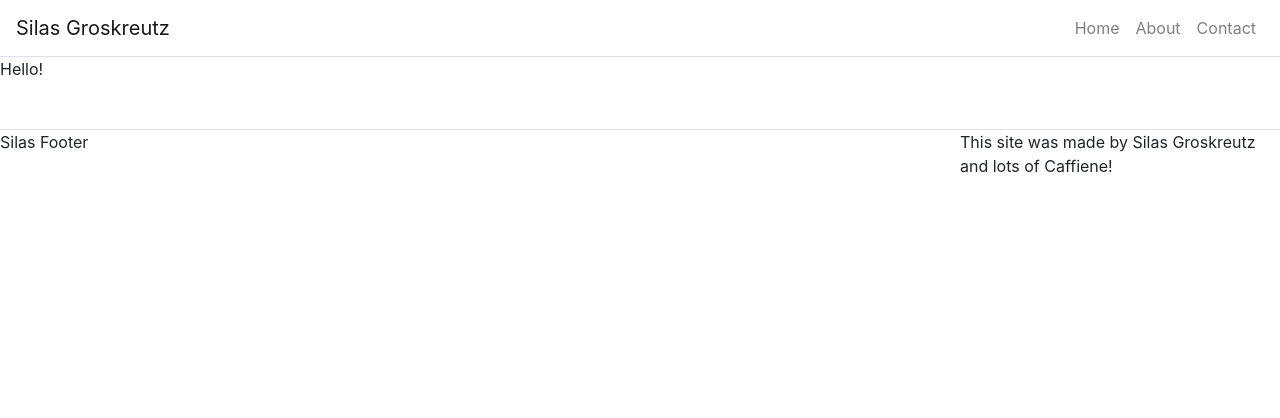
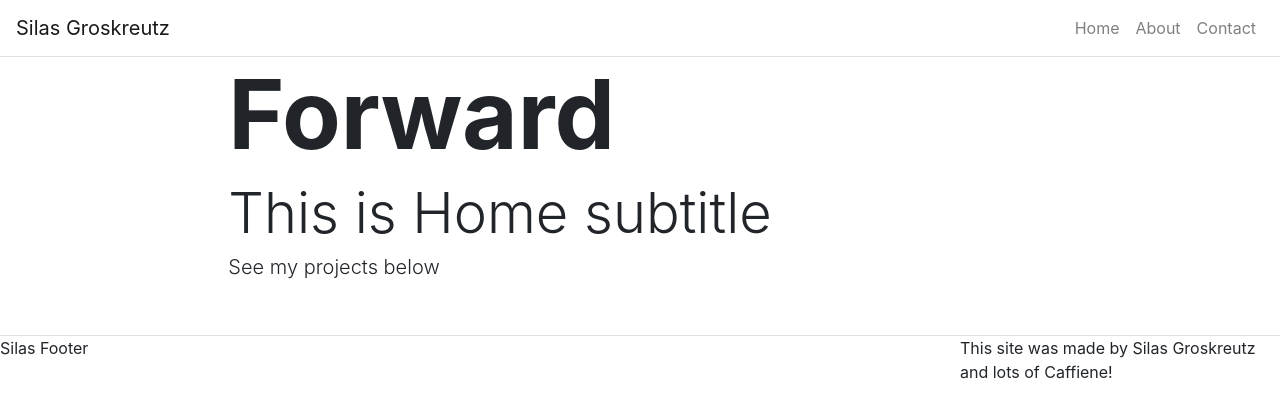
Before and after one commit to silasgroskreutz/react_portfolio_site, a React (Create React App) app: page / in a window 1280 px wide. Shown: the top 418 px of the page. Built offline with nearby package versions, Linux system fonts and the light colour scheme.

Commit message:
Added Hero component

```diff
--- a/src/App.js
+++ b/src/App.js
@@ -5,6 +5,9 @@ import Navbar from 'react-bootstrap/Navbar';
 import Nav from 'react-bootstrap/Nav';
 
 import Footer from './components/Footer';
+import HomePage from './pages/HomePage';
+import AboutPage from './pages/AboutPage';
+import ContactPage from './pages/ContactPage';
 
 import './App.css';
 
@@ -21,14 +24,18 @@ class App extends React.Component {
 
       home: {
         title: 'Forward',
-        subtitle: '',
+        subTitle: 'This is Home subtitle',
         subText: 'See my projects below'
       },
       about: {
-        title: 'Forward'
+        title: 'Forward',
+        subTitle: 'This is About subtitle',
+        subText: 'About Subtext'
       },
       contact: {
-        title: 'Forward'
+        title: 'Forward',
+        subtitle: 'This is Contact subtitle',
+        subText: 'Contact Subtext'
       }
     };
   }
@@ -54,7 +61,37 @@ class App extends React.Component {
               </Nav>
             </Navbar.Collapse>
           </Navbar>
-          Hello!
+          <Route
+            path='/'
+            exact
+            render={() => (
+              <HomePage
+                title={this.state.home.title}
+                subTitle={this.state.home.subTitle}
+                subText={this.state.home.subText}
+              />
+            )}
+          />
+          <Route
+            path='/about'
+            render={() => (
+              <AboutPage
+                title={this.state.home.title}
+                subTitle={this.state.home.subTitle}
+                subText={this.state.home.subText}
+              />
+            )}
+          />
+          <Route
+            path='/contact'
+            render={() => (
+              <ContactPage
+                title={this.state.home.title}
+                subTitle={this.state.home.subTitle}
+                subText={this.state.home.subText}
+              />
+            )}
+          />
           <Footer />
         </Container>
       </Router>
--- a/src/components/Footer.js
+++ b/src/components/Footer.js
@@ -1,4 +1,4 @@
-import React, { Component } from 'react';
+import React from 'react';
 import Container from 'react-bootstrap/Container';
 import Row from 'react-bootstrap/Row';
 import Col from 'react-bootstrap/Col';
--- /dev/null
+++ b/src/components/Hero.js
@@ -0,0 +1,29 @@
+import React from 'react';
+import Jumbotron from 'react-bootstrap/Jumbotron';
+import Container from 'react-bootstrap/Container';
+import Row from 'react-bootstrap/Row';
+import Col from 'react-bootstrap/Col';
+
+function Hero(props) {
+  return (
+    <Jumbotron className='bg-transparent jumbotron-fluid p-0'>
+      <Container fluid={true}>
+        <Row className='justify-content-center'>
+          <Col md={8}>
+            {props.title && (
+              <h1 className='display-1 font-weight-bolder'>{props.title}</h1>
+            )}
+            {props.subTitle && (
+              <h3 className='display-4 font-weight-light'>{props.subTitle}</h3>
+            )}
+            {props.subText && (
+              <h3 className='lead font-weight-light'>{props.subText}</h3>
+            )}
+          </Col>
+        </Row>
+      </Container>
+    </Jumbotron>
+  );
+}
+
+export default Hero;
--- /dev/null
+++ b/src/pages/AboutPage.js
@@ -0,0 +1,7 @@
+import React from 'react';
+
+function AboutPage(props) {
+  return <p>About Works!</p>;
+}
+
+export default AboutPage;
--- /dev/null
+++ b/src/pages/ContactPage.js
@@ -0,0 +1,7 @@
+import React from 'react';
+
+function ContactPage(props) {
+  return <p>Contact Works!</p>;
+}
+
+export default ContactPage;
--- /dev/null
+++ b/src/pages/HomePage.js
@@ -0,0 +1,14 @@
+import React from 'react';
+import Hero from '../components/Hero';
+
+function HomePage(props) {
+  return (
+    <Hero
+      title={props.title}
+      subTitle={props.subTitle}
+      subText={props.subText}
+    />
+  );
+}
+
+export default HomePage;
```
